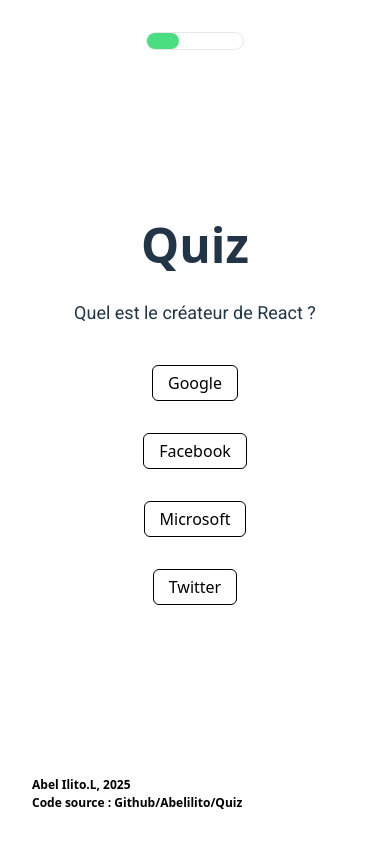
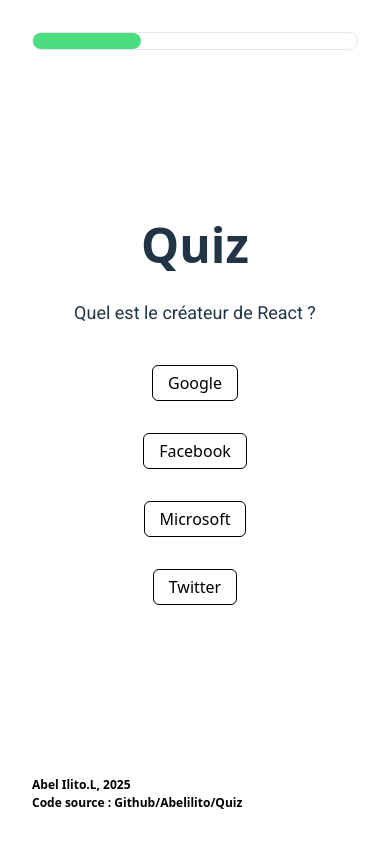
Before and after one commit to Abelilito/Quiz, a React (Vite) app: page / in a window 390 px wide. Built offline with nearby package versions, Linux system fonts and the light colour scheme.

Commit message:
Fix width of progress bar on mobile

```diff
--- a/src/components/Progressbar/Progressbar.jsx
+++ b/src/components/Progressbar/Progressbar.jsx
@@ -7,7 +7,7 @@
   }
 
   return (
-    <div className="m-auto w-[30%]">
+    <div className="m-auto w-full md:w-[30%]">
       <div
         className="
           h-[18px] relative bg-transparent border border-solid border-grey w-full rounded-tl-full rounded-bl-full
```
